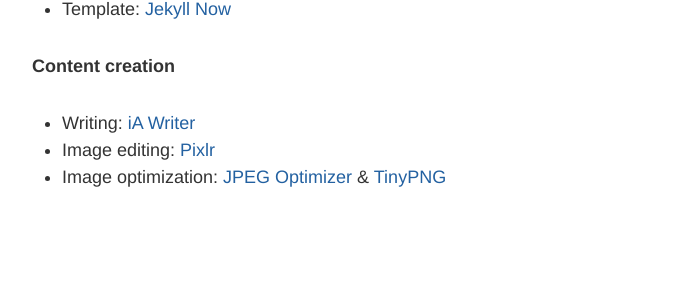
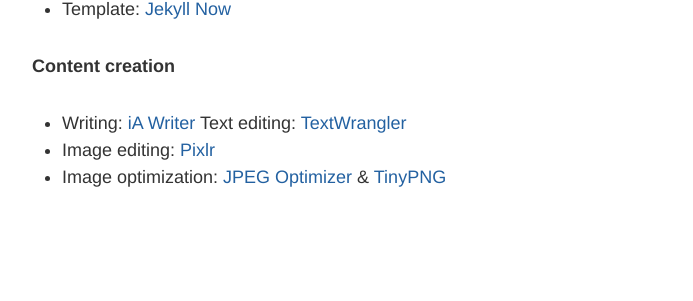
Before and after one commit to onewithnow/onewithnow.github.io, a Jekyll site: the page built from about.md, in a window 1280 px wide. Shown: the part 1791-2092 px from the top of the page, without its empty margins (293-986 px from the left). Built offline with Jekyll 4.4.1, drawn with Linux system fonts in a browser that asks for light colours; Markdown is read by kramdown in place of the engine named in the settings.

Commit message:
About page updates

```diff
--- a/about.md
+++ b/about.md
@@ -36,7 +36,7 @@
 
 *Thank you for being here.*
 
-***
+<hr/>
 
 **TOOLS**
 
@@ -53,5 +53,6 @@
 **Content creation**
 
 - Writing: [iA Writer](https://ia.net/writer)
+Text editing: [TextWrangler](http://www.barebones.com/products/textwrangler/)
 - Image editing: [Pixlr](http://pixlr.com/editor/)
 - Image optimization: [JPEG Optimizer](http://www.jpeg-optimizer.com/) & [TinyPNG](http://tinypng.com/)
```
